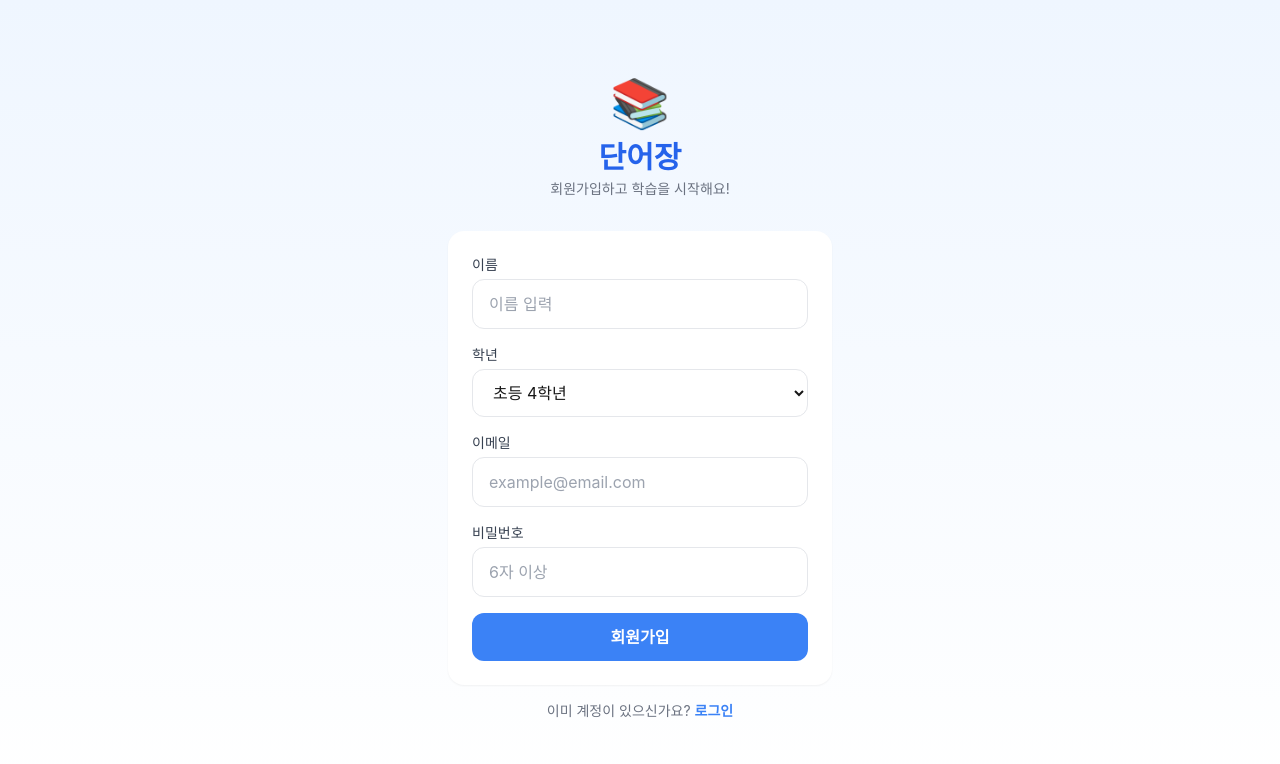
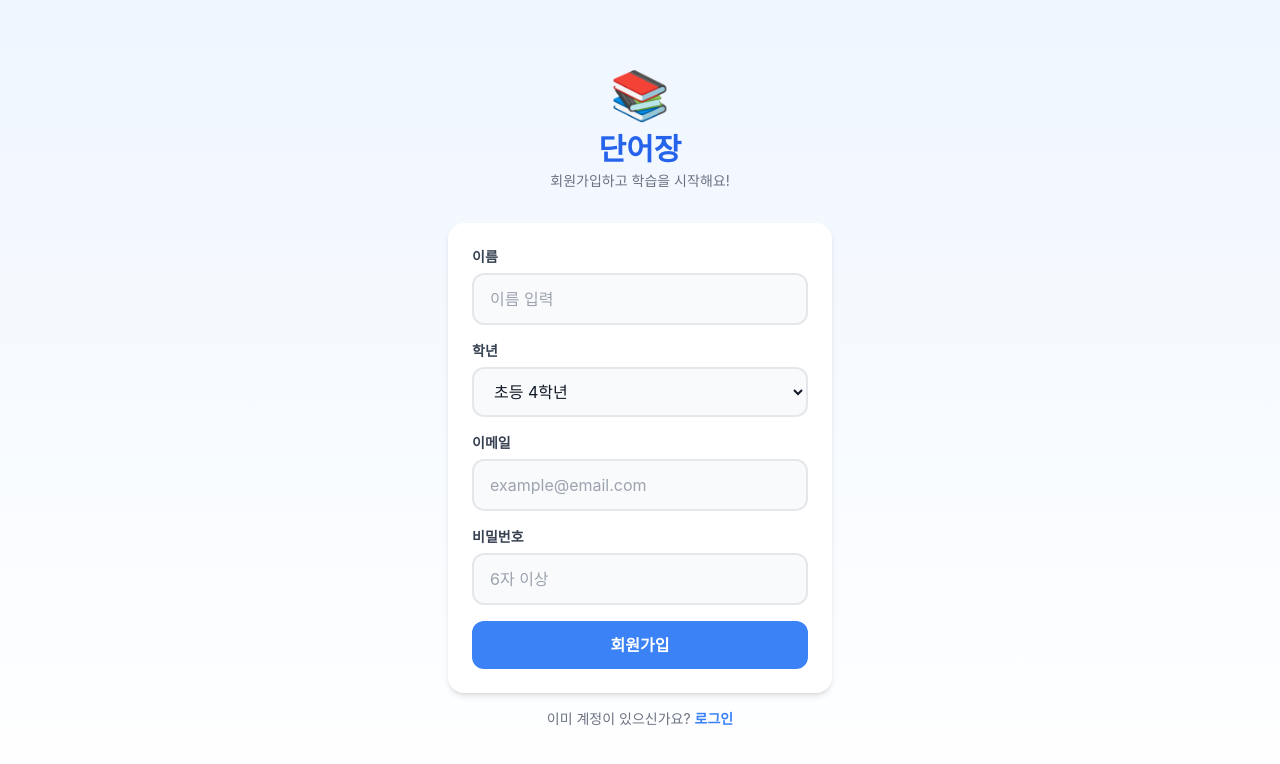
Before and after one commit to bk-ko/vocab-daily, a Next.js app: page /signup in a window 1280 px wide. Shown: the top 764 px of the page. Built offline with nearby package versions, Linux system fonts and the light colour scheme.

Commit message:
fix: 로그인/회원가입 입력창 가시성 개선

```diff
--- a/app/(auth)/login/page.tsx
+++ b/app/(auth)/login/page.tsx
@@ -40,27 +40,27 @@ export default function LoginPage() {
           <p className="text-gray-500 mt-1 text-sm">매일 새로운 단어를 배워요!</p>
         </div>
 
-        <form onSubmit={handleSubmit} className="bg-white rounded-2xl shadow-sm p-6 space-y-4">
+        <form onSubmit={handleSubmit} className="bg-white rounded-2xl shadow-md p-6 space-y-4">
           <div>
-            <label className="block text-sm font-medium text-gray-700 mb-1">이메일</label>
+            <label className="block text-sm font-semibold text-gray-700 mb-1.5">이메일</label>
             <input
               type="email"
               value={email}
               onChange={(e) => setEmail(e.target.value)}
               required
-              className="w-full px-4 py-3 rounded-xl border border-gray-200 focus:outline-none focus:ring-2 focus:ring-blue-400 text-base"
+              className="w-full px-4 py-3 rounded-xl border-2 border-gray-200 bg-gray-50 text-gray-900 placeholder-gray-400 focus:outline-none focus:border-blue-400 focus:bg-white text-base transition-colors"
               placeholder="example@email.com"
             />
           </div>
 
           <div>
-            <label className="block text-sm font-medium text-gray-700 mb-1">비밀번호</label>
+            <label className="block text-sm font-semibold text-gray-700 mb-1.5">비밀번호</label>
             <input
               type="password"
               value={password}
               onChange={(e) => setPassword(e.target.value)}
               required
-              className="w-full px-4 py-3 rounded-xl border border-gray-200 focus:outline-none focus:ring-2 focus:ring-blue-400 text-base"
+              className="w-full px-4 py-3 rounded-xl border-2 border-gray-200 bg-gray-50 text-gray-900 placeholder-gray-400 focus:outline-none focus:border-blue-400 focus:bg-white text-base transition-colors"
               placeholder="비밀번호 입력"
             />
           </div>
@@ -72,7 +72,7 @@ export default function LoginPage() {
           <button
             type="submit"
             disabled={loading}
-            className="w-full py-3 bg-blue-500 text-white rounded-xl font-semibold text-base hover:bg-blue-600 active:bg-blue-700 disabled:opacity-50 transition-colors"
+            className="w-full py-3 bg-blue-500 text-white rounded-xl font-semibold text-base hover:bg-blue-600 active:bg-blue-700 disabled:opacity-50 transition-colors mt-2"
           >
             {loading ? "로그인 중..." : "로그인"}
           </button>
--- a/app/(auth)/signup/page.tsx
+++ b/app/(auth)/signup/page.tsx
@@ -54,25 +54,25 @@ export default function SignupPage() {
           <p className="text-gray-500 mt-1 text-sm">회원가입하고 학습을 시작해요!</p>
         </div>
 
-        <form onSubmit={handleSubmit} className="bg-white rounded-2xl shadow-sm p-6 space-y-4">
+        <form onSubmit={handleSubmit} className="bg-white rounded-2xl shadow-md p-6 space-y-4">
           <div>
-            <label className="block text-sm font-medium text-gray-700 mb-1">이름</label>
+            <label className="block text-sm font-semibold text-gray-700 mb-1.5">이름</label>
             <input
               type="text"
               value={name}
               onChange={(e) => setName(e.target.value)}
               required
-              className="w-full px-4 py-3 rounded-xl border border-gray-200 focus:outline-none focus:ring-2 focus:ring-blue-400 text-base"
+              className="w-full px-4 py-3 rounded-xl border-2 border-gray-200 bg-gray-50 text-gray-900 placeholder-gray-400 focus:outline-none focus:border-blue-400 focus:bg-white text-base transition-colors"
               placeholder="이름 입력"
             />
           </div>
 
           <div>
-            <label className="block text-sm font-medium text-gray-700 mb-1">학년</label>
+            <label className="block text-sm font-semibold text-gray-700 mb-1.5">학년</label>
             <select
               value={grade}
               onChange={(e) => setGrade(e.target.value)}
-              className="w-full px-4 py-3 rounded-xl border border-gray-200 focus:outline-none focus:ring-2 focus:ring-blue-400 text-base bg-white"
+              className="w-full px-4 py-3 rounded-xl border-2 border-gray-200 bg-gray-50 text-gray-900 focus:outline-none focus:border-blue-400 focus:bg-white text-base transition-colors"
             >
               {GRADES.map((g) => (
                 <option key={g.value} value={g.value}>
@@ -83,26 +83,26 @@ export default function SignupPage() {
           </div>
 
           <div>
-            <label className="block text-sm font-medium text-gray-700 mb-1">이메일</label>
+            <label className="block text-sm font-semibold text-gray-700 mb-1.5">이메일</label>
             <input
               type="email"
               value={email}
               onChange={(e) => setEmail(e.target.value)}
               required
-              className="w-full px-4 py-3 rounded-xl border border-gray-200 focus:outline-none focus:ring-2 focus:ring-blue-400 text-base"
+              className="w-full px-4 py-3 rounded-xl border-2 border-gray-200 bg-gray-50 text-gray-900 placeholder-gray-400 focus:outline-none focus:border-blue-400 focus:bg-white text-base transition-colors"
               placeholder="example@email.com"
             />
           </div>
 
           <div>
-            <label className="block text-sm font-medium text-gray-700 mb-1">비밀번호</label>
+            <label className="block text-sm font-semibold text-gray-700 mb-1.5">비밀번호</label>
             <input
               type="password"
               value={password}
               onChange={(e) => setPassword(e.target.value)}
               required
               minLength={6}
-              className="w-full px-4 py-3 rounded-xl border border-gray-200 focus:outline-none focus:ring-2 focus:ring-blue-400 text-base"
+              className="w-full px-4 py-3 rounded-xl border-2 border-gray-200 bg-gray-50 text-gray-900 placeholder-gray-400 focus:outline-none focus:border-blue-400 focus:bg-white text-base transition-colors"
               placeholder="6자 이상"
             />
           </div>
@@ -114,7 +114,7 @@ export default function SignupPage() {
           <button
             type="submit"
             disabled={loading}
-            className="w-full py-3 bg-blue-500 text-white rounded-xl font-semibold text-base hover:bg-blue-600 active:bg-blue-700 disabled:opacity-50 transition-colors"
+            className="w-full py-3 bg-blue-500 text-white rounded-xl font-semibold text-base hover:bg-blue-600 active:bg-blue-700 disabled:opacity-50 transition-colors mt-2"
           >
             {loading ? "가입 중..." : "회원가입"}
           </button>
```
